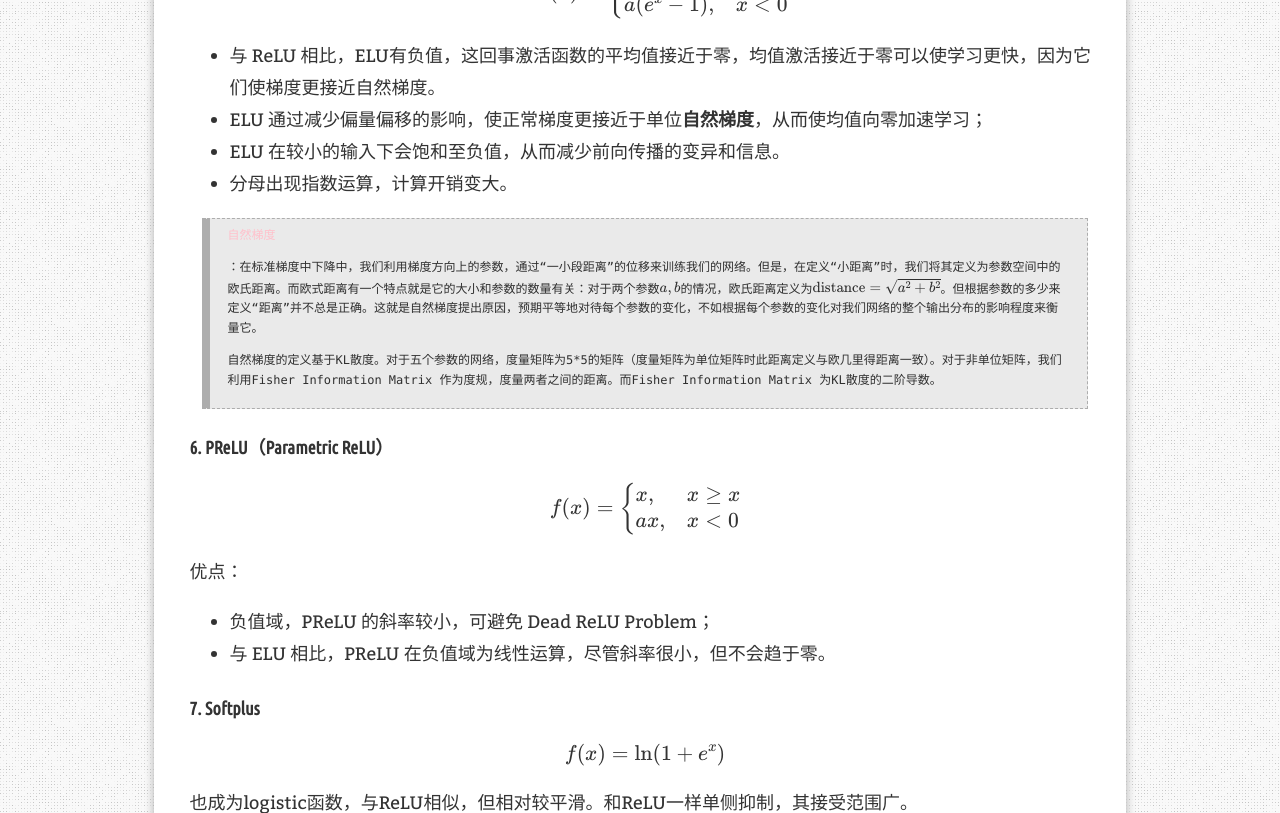
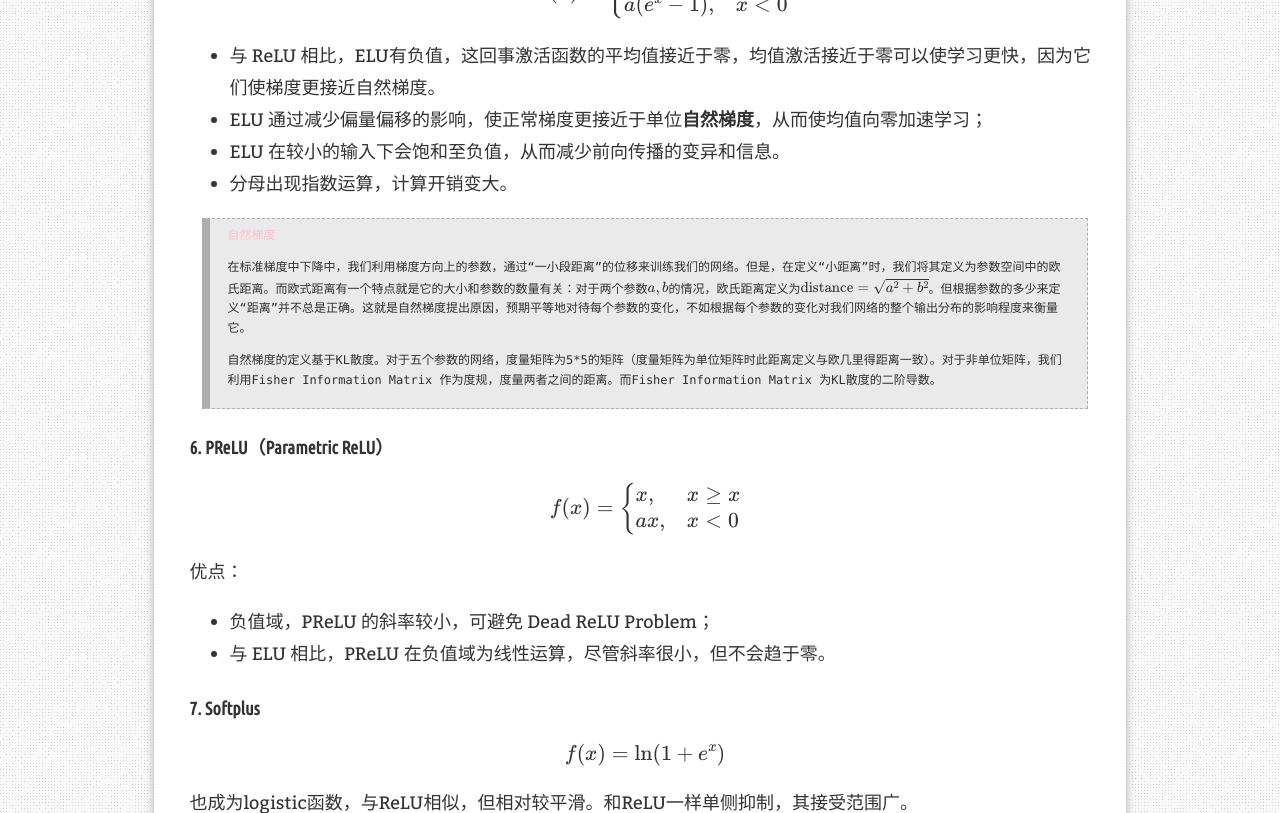
Before and after one commit to AuthurWhywait/AuthurWhywait.github.io, a Jekyll site: the page built from _posts/2022-06-16-activation_function.md, in a window 1280 px wide and 900 px high, scrolled down 5387 px, cut to the strip 0-813 px from the top of the window. Built offline with Jekyll 4.4.1, drawn with Linux system fonts in a browser that asks for light colours; formulas are drawn with MathJax 3; comment, search, counter and statistics services are not loaded.

Commit message:
Update 2022-06-16-activation_function.md

```diff
--- a/_posts/2022-06-16-activation_function.md
+++ b/_posts/2022-06-16-activation_function.md
@@ -139,7 +139,7 @@ $$
 - ELU 在较小的输入下会饱和至负值，从而减少前向传播的变异和信息。
 - 分母出现指数运算，计算开销变大。
 
-> <font color='pink'>自然梯度</font>：在标准梯度中下降中，我们利用梯度方向上的参数，通过“一小段距离”的位移来训练我们的网络。但是，在定义“小距离”时，我们将其定义为参数空间中的欧氏距离。而欧式距离有一个特点就是它的大小和参数的数量有关：对于两个参数$a,b$的情况，欧氏距离定义为$\text{distance}=\sqrt{a^2+b^2}$。但根据参数的多少来定义“距离”并不总是正确。这就是自然梯度提出原因，预期平等地对待每个参数的变化，不如根据每个参数的变化对我们网络的整个输出分布的影响程度来衡量它。
+> <font color='pink'>自然梯度</font>在标准梯度中下降中，我们利用梯度方向上的参数，通过“一小段距离”的位移来训练我们的网络。但是，在定义“小距离”时，我们将其定义为参数空间中的欧氏距离。而欧式距离有一个特点就是它的大小和参数的数量有关：对于两个参数$a,b$的情况，欧氏距离定义为$\text{distance}=\sqrt{a^2+b^2}$。但根据参数的多少来定义“距离”并不总是正确。这就是自然梯度提出原因，预期平等地对待每个参数的变化，不如根据每个参数的变化对我们网络的整个输出分布的影响程度来衡量它。
 >
 > 自然梯度的定义基于KL散度。对于五个参数的网络，度量矩阵为5*5的矩阵（度量矩阵为单位矩阵时此距离定义与欧几里得距离一致）。对于非单位矩阵，我们利用Fisher Information Matrix 作为度规，度量两者之间的距离。而Fisher Information Matrix 为KL散度的二阶导数。
 
```
